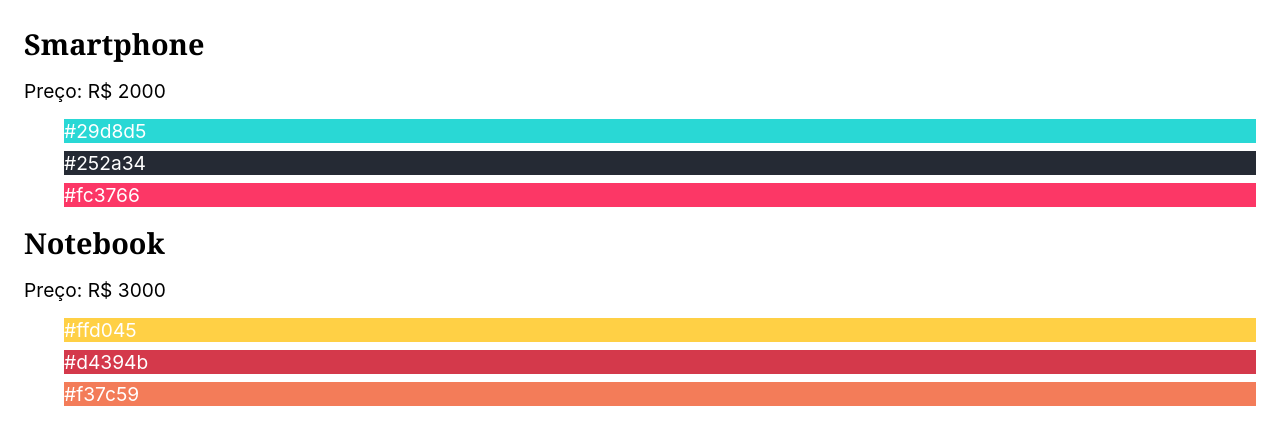
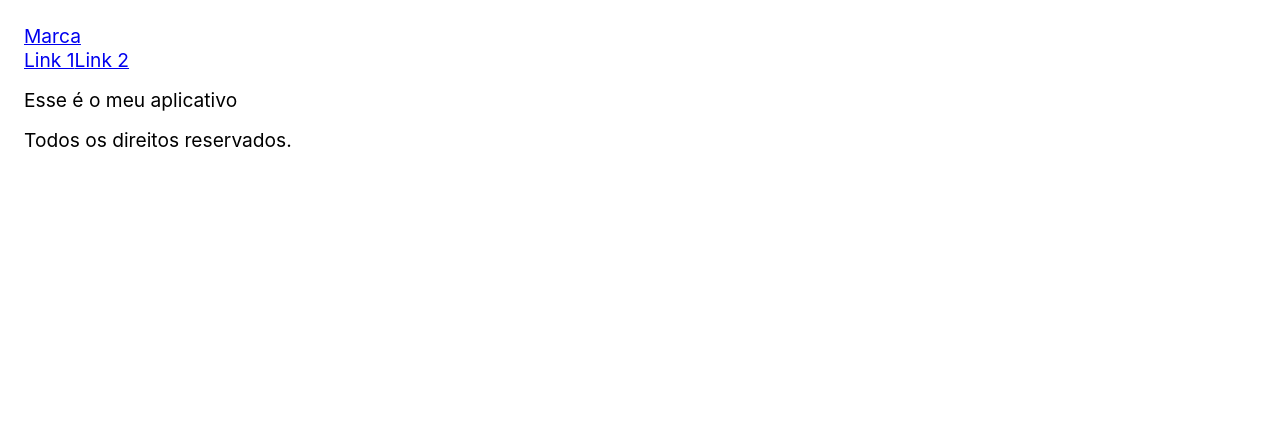
Before and after one commit to Renane10/react, a React (Vite) app: page / in a window 1280 px wide. Shown: the top 444 px of the page. Built offline with nearby package versions, Linux system fonts and the light colour scheme.

Commit message:
Componentes

```diff
--- a/src/App.jsx
+++ b/src/App.jsx
@@ -1,47 +1,15 @@
 import React from 'react';
-
-const produtos = [
-  {
-    id: 1,
-    nome: 'Smartphone',
-    preco: 'R$ 2000',
-    cores: ['#29d8d5', '#252a34', '#fc3766'],
-  },
-  {
-    id: 2,
-    nome: 'Notebook',
-    preco: 'R$ 3000',
-    cores: ['#ffd045', '#d4394b', '#f37c59'],
-  },
-  {
-    id: 3,
-    nome: 'Tablet',
-    preco: 'R$ 1500',
-    cores: ['#365069', '#47c1c8', '#f95786'],
-  },
-];
+import Header from './Header';
+import Footer from './Footer';
 
 const App = () => {
   return (
-    <section>
-      {produtos
-        .filter((produto) => Number(produto.preco.replace('R$ ', '')) > 1500)
-        .map((produto) => (
-          <div key={produto.id}>
-            <h1>{produto.nome}</h1>
-            <p>Preço: {produto.preco}</p>
-            <ul>
-              {produto.cores.map((cor) => (
-                <li key={cor} style={{ backgroundColor: cor, color: 'white' }}>
-                  {cor}
-                </li>
-              ))}
-            </ul>
-          </div>
-        ))}
-    </section>
+    <div>
+      <Header />
+      <p>Esse é o meu aplicativo</p>
+      <Footer />
+    </div>
   );
 };
 
-
 export default App;
--- /dev/null
+++ b/src/Footer.jsx
@@ -0,0 +1,11 @@
+import React from 'react';
+
+const Footer = () => {
+  return (
+    <footer>
+      <p>Todos os direitos reservados.</p>
+    </footer>
+  );
+};
+
+export default Footer;
--- /dev/null
+++ b/src/Header.jsx
@@ -0,0 +1,15 @@
+import React from 'react';
+
+const Header = () => {
+  return (
+    <header>
+      <a href="./">Marca</a>
+      <nav>
+        <a href="./">Link 1</a>
+        <a href="./">Link 2</a>
+      </nav>
+    </header>
+  );
+};
+
+export default Header;
```
